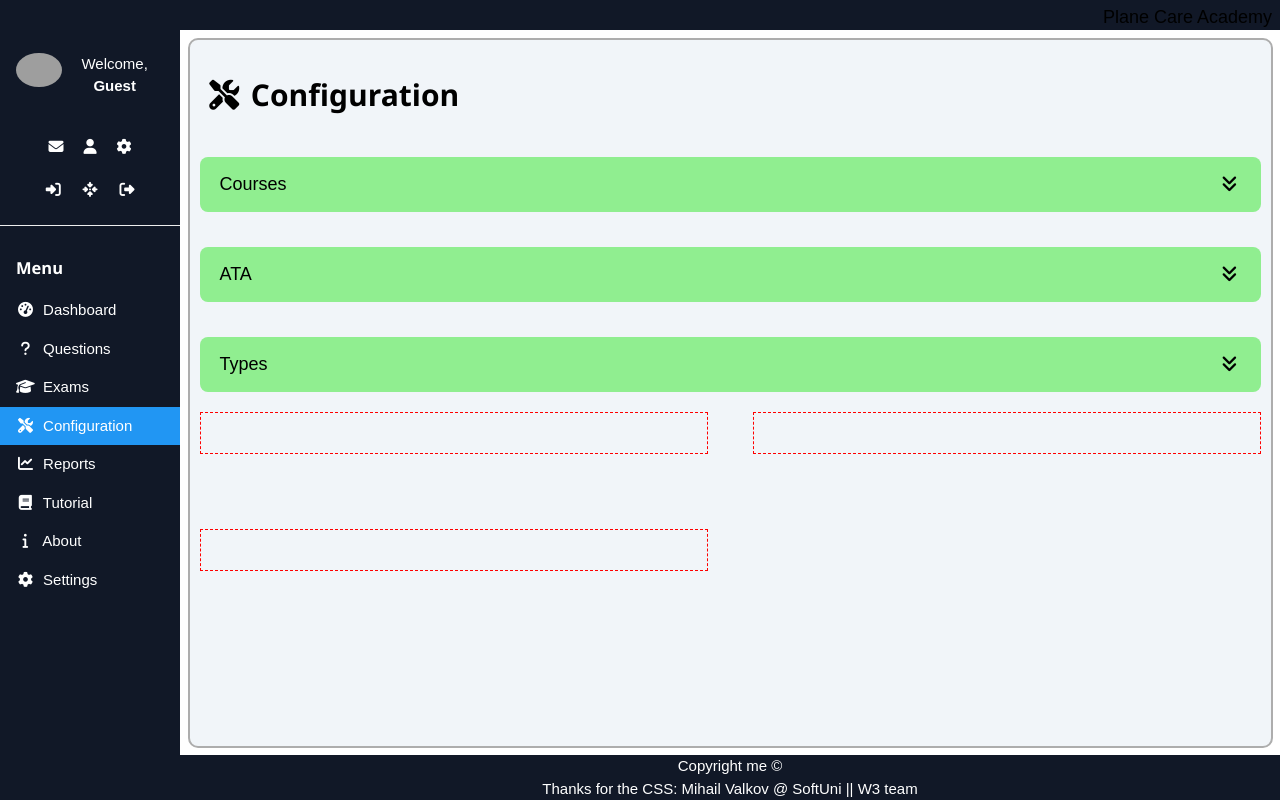
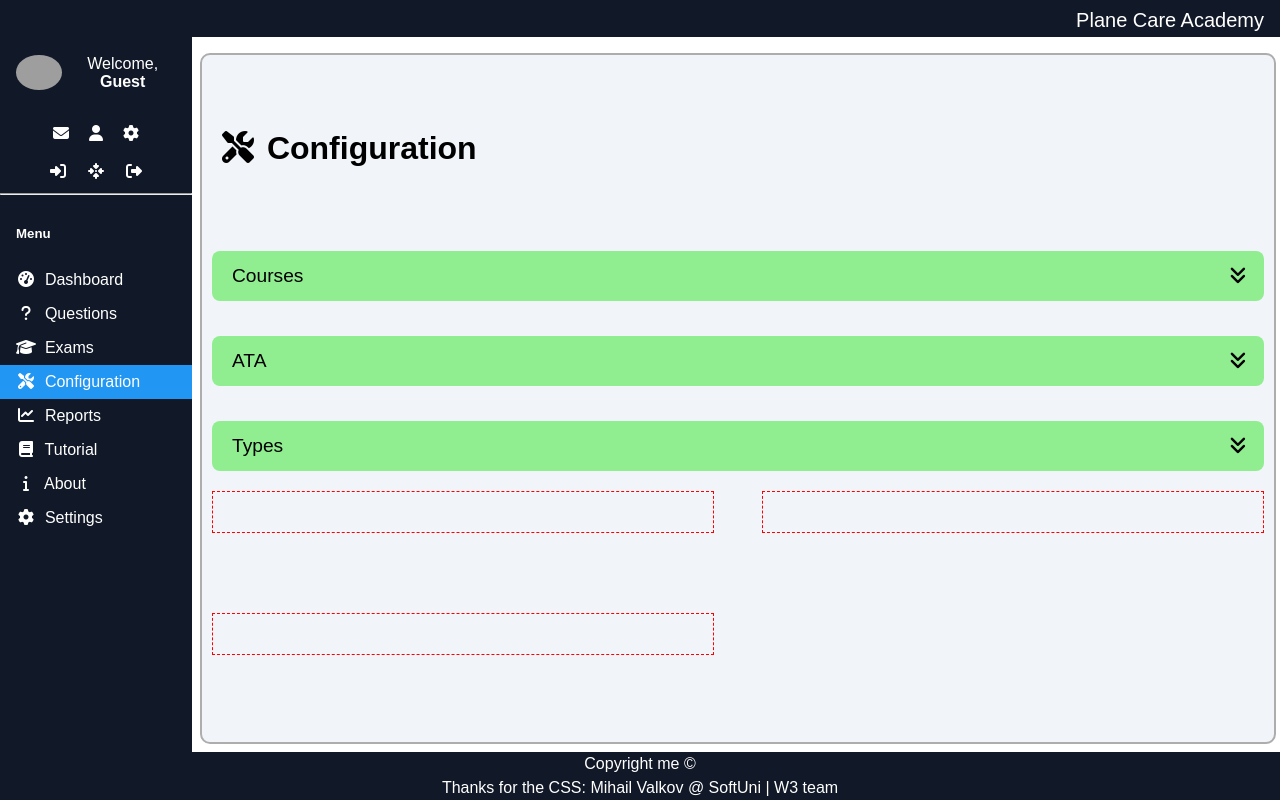
Before and after one commit to isakkasi/qdb-react-exam, a React (Create React App) app: page /configuration in a window 1280 px wide. Built offline with nearby package versions, Linux system fonts and the light colour scheme; grey boxes are pictures that could not be loaded.

Commit message:
Main layout changed to grid

```diff
--- a/src/App.js
+++ b/src/App.js
@@ -15,30 +15,39 @@ import { Settings } from './components/settings/Settings';
 
 function App() {
     return (
-        <div>
-            <Header />
+        <div className={styles.main}>
+            <div className={styles.gridHeader}>
+            {/* <h3>Header</h3> */}
+                <Header />
+            </div>
 
-            <div className={styles.middle}>
+            {/* <div className={styles.middle}> */}
                 <BrowserRouter>
+                <div>
+                {/* <h3>Sidebar</h3> */}
                     <SideBar />
+
+                </div>
                     <div className={styles.container}>
+                    {/* <h3>Main</h3> */}
                         <Routes>
                             <Route path="/" element={<Dashboard />} />
-                            <Route path='/questions/' element={<Questions />} />
-                            <Route path='/exams/' element={<Exams />} />
-                            <Route path='/configuration/' element={<Configuration />} />
-                            <Route path='/reports/' element={<Reports />} />
-                            <Route path='/tutorial/' element={<Tutorial />} />
-                            <Route path='/about/' element={<About />} />
-                            <Route path='/settings/' element={<Settings />} />
+                            <Route path="/questions/" element={<Questions />} />
+                            <Route path="/exams/" element={<Exams />} />
+                            <Route path="/configuration/" element={<Configuration />} />
+                            <Route path="/reports/" element={<Reports />} />
+                            <Route path="/tutorial/" element={<Tutorial />} />
+                            <Route path="/about/" element={<About />} />
+                            <Route path="/settings/" element={<Settings />} />
                             <Route path="/*" element={<NotFound />} />
-                            {/* </Route> */}
                         </Routes>
                     </div>
                 </BrowserRouter>
+            {/* </div> */}
+            <div className={styles.gridFooter}>
+            {/* <h3>Footer</h3> */}
+                <Footer />
             </div>
-
-            <Footer />
         </div>
     );
 }
--- a/src/App.module.css
+++ b/src/App.module.css
@@ -1,6 +1,19 @@
+.main {
+    display: grid;
+    grid-template-columns: 12rem auto;
+}
+.gridHeader {
+    grid-area: 1 / 1 / span 1 / span 2;
+    background-color: red;
+}
+.gridFooter {
+    grid-area: 3 / 1 / span 1 / span 2;
+    background-color: blue;
+}
+
 .middle {
-    display: flex;
-    height: calc(100vh - 3rem);
+    /* display: flex; */
+    min-height: calc(100vh - 3rem);
     background-color: white;
 }
 
@@ -9,11 +22,11 @@
 
     border: 2px solid #adadad;
     border-radius: 10px;
-    position: fixed;
-    width: calc(100% - 13rem);
-    height: calc(100vh - 6rem);
-    margin-left: 12.5rem;
+    /* position: fixed; */
+    width: calc(100% - 1rem);
+    min-height: calc(100vh - 7rem - 1px);
+    margin-left: 0.5rem;
     margin-right: 0.5rem;
-    margin-top: 2.5rem;
+    margin-top: 1rem;
     margin-bottom: 0.5rem;
 }
--- a/src/components/configuration/cards/Cards.module.css
+++ b/src/components/configuration/cards/Cards.module.css
@@ -2,7 +2,7 @@
     padding: 0 18px;
     /* display: none; */
     background-color: #ddffdd;
-    overflow: hidden;
+    overflow: auto;
     margin: 0px 10px 5px 10px;
     width: calc(100% - 20px);
 }
--- a/src/components/footer/Footer.js
+++ b/src/components/footer/Footer.js
@@ -4,7 +4,7 @@ export const Footer = () => {
     return (
         <footer className={styles.footer}>
             <p>Copyright me &copy;<br />
-            Thanks for the CSS: Mihail Valkov @ SoftUni || W3 team</p>
+            Thanks for the CSS: Mihail Valkov @ SoftUni | W3 team</p>
         </footer>
     );
 };
--- a/src/components/footer/Footer.module.css
+++ b/src/components/footer/Footer.module.css
@@ -1,11 +1,19 @@
 .footer {
-    position: fixed;
+    /* position: fixed; */
     size: 1.5rem;
     color: white;
     text-align: center;
     background-color: #111827;
-    min-height: 4rem;
+    padding: 0;
+    margin: 0;
+    /* min-height: 4rem; */
     /* bottom: 4rem; */
     /* padding-top: 4px; */
-    width: calc(100% + 12rem);
+    /* width: calc(100% - 12rem); */
 }
+
+.footer > p {
+    padding: 0;
+    margin: 0;
+    line-height: 1.5rem;
+}
--- a/src/components/header/Header.js
+++ b/src/components/header/Header.js
@@ -3,11 +3,11 @@ import styles from './Header.module.css'
 export const Header = (props) => {
 
     return (
-        <div className={`w3-bar w3-top w3-large ${styles.header}`} >
+        <div className={styles.header} >
             {/* <button className="w3-bar-item w3-button">
                 <i className="fa fa-bars"></i> &nbsp;Menu
             </button> */}
-            <span className="w3-bar-item w3-right">Plane Care Academy</span>
+            <span className={styles.title}>Plane Care Academy</span>
         </div>
     );
 };
--- a/src/components/header/Header.module.css
+++ b/src/components/header/Header.module.css
@@ -2,4 +2,16 @@
     display: block;
     height: 2rem;
     background-color: #111827;
+    font-size: 1.25rem;
+    color: white;
+    padding-top: 5px;
+    top: 0;
 }
+.title {
+    float: right;
+    padding: 4px 16px;
+    width: auto;
+    border: none;
+    display: block;
+    outline: 0;
+}
--- a/src/components/sidebar/SideBar.module.css
+++ b/src/components/sidebar/SideBar.module.css
@@ -1,12 +1,12 @@
 .sidebar {
     z-index: 3;
-    height: calc(100vh - 5rem);
+    height: 100%;
     width: 12rem;
-    margin-top: 2rem;
+    margin-top: 0;
     background-color: #fff;
-    position: fixed;
+    /* position: fixed; */
     z-index: 1;
-    overflow: auto;
+    overflow-x: hidden;
     color: #fff;
     background-color: #111827;
 }
--- a/src/components/sidebar/current-user/CurrentUser.css
+++ b/src/components/sidebar/current-user/CurrentUser.css
@@ -4,7 +4,7 @@
     border: none;
     display: inline-block;
     vertical-align: middle;
-    overflow: hidden;
+    overflow: auto;
     text-decoration: none;
     color: inherit;
     background-color: inherit;
```
Also changed, not shown: public/w3.css.
